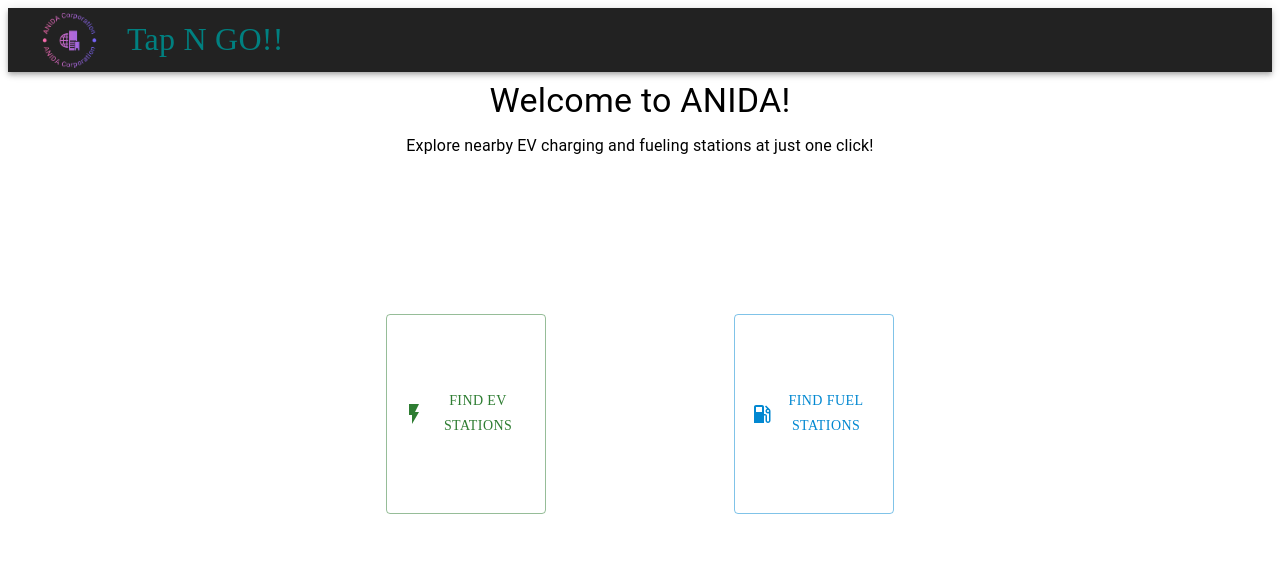
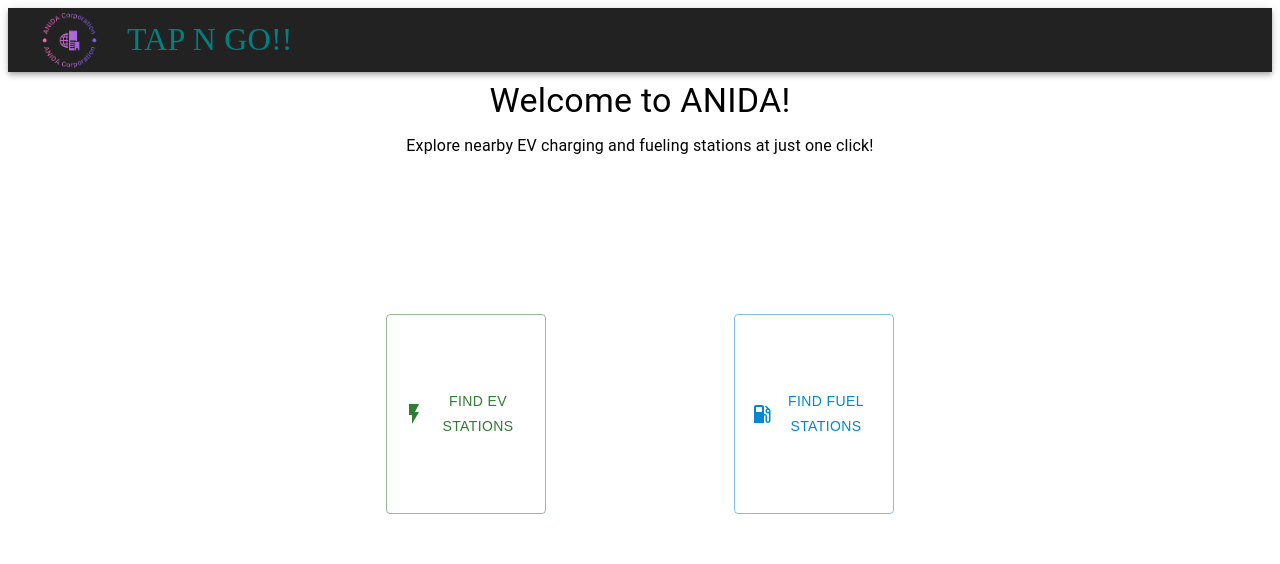
Before and after one commit to Prajwal0897/EVSTATIONS-APP, a Next.js app: page / in a window 1280 px wide. Shown: the top 564 px of the page. Built offline with nearby package versions, Linux system fonts and the light colour scheme.

Commit message:
font changes

```diff
--- a/components/Header.js
+++ b/components/Header.js
@@ -21,7 +21,7 @@ const Header = () => {
             variant="h6"
             style={{ color: "teal", fontFamily: "cursive", fontSize: 32 }}
           >
-            Tap N GO!!
+            TAP N GO!!
           </Typography>
         </Box>
       </Toolbar>
--- a/components/WelcomePage.js
+++ b/components/WelcomePage.js
@@ -44,7 +44,7 @@ const WelcomePage = () => {
             <Button
               variant="outlined"
               color="success"
-              sx={{ height: "25vh", width: "20vh", fontFamily: "cursive" }}
+              sx={{ height: "25vh", width: "20vh", fontFamily: "sans-serif" }}
             >
               <FlashOnIcon />
               Find EV Stations
@@ -59,7 +59,7 @@ const WelcomePage = () => {
             <Button
               variant="outlined"
               color="info"
-              sx={{ height: "25vh", width: "20vh", fontFamily: "cursive" }}
+              sx={{ height: "25vh", width: "20vh", fontFamily: "sans-serif" }}
             >
               <LocalGasStationIcon />
               Find Fuel Stations
```
